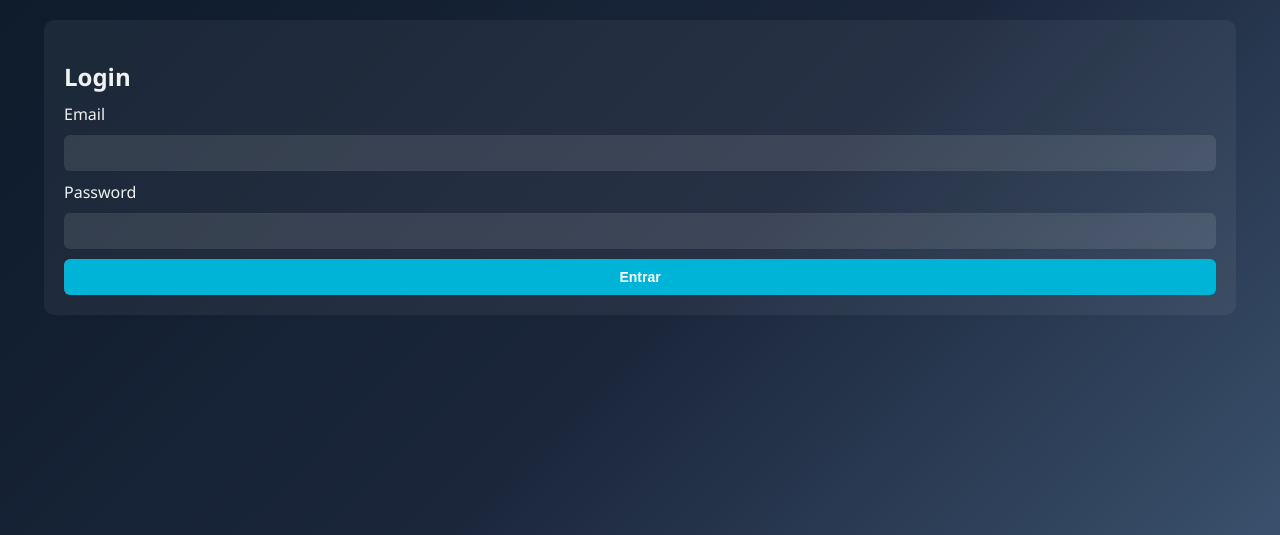
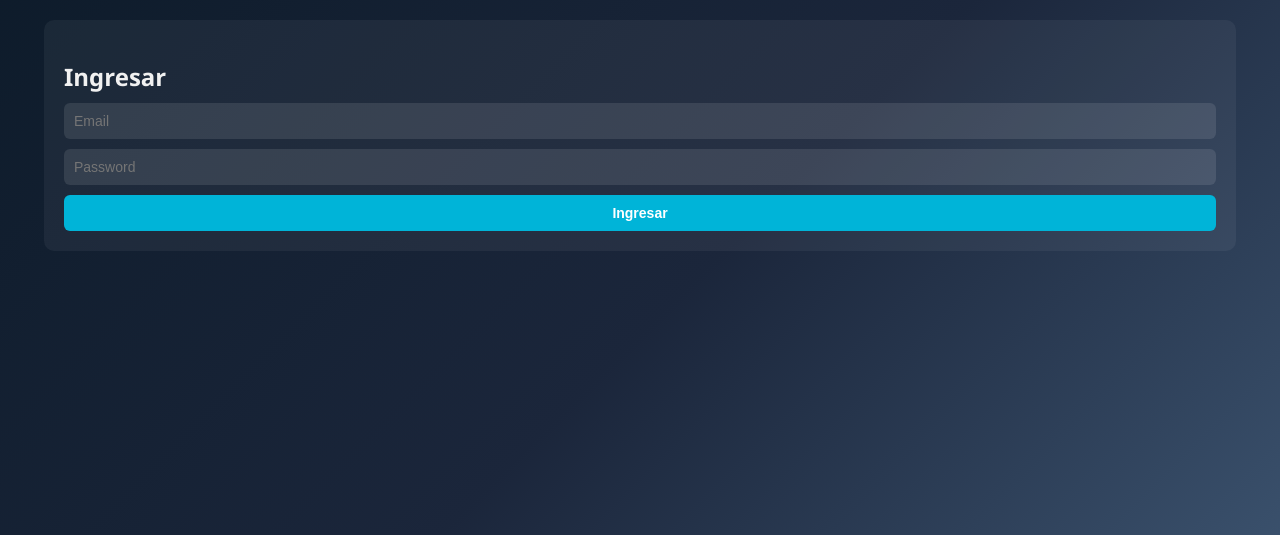
Before and after one commit to crhistopher09ponce04-art/Window-Shopping, a Flask app: page /login in a window 1280 px wide. Shown: the part 65-600 px from the top of the page. Run offline with Flask 3, Linux system fonts and the light colour scheme.

Commit message:
Update login.html

```diff
--- a/templates/login.html
+++ b/templates/login.html
@@ -1,14 +1,10 @@
 {% extends "base.html" %}
 {% block content %}
-<h2>Login</h2>
+<h2>{{ t("Ingresar","Login","登入") }}</h2>
+{% if error %}<div class="mensaje">{{ error }}</div>{% endif %}
 <form method="post">
-  <label>Email</label>
-  <input type="text" name="username" required>
-  <label>Password</label>
-  <input type="password" name="password" required>
-  <button type="submit">Entrar</button>
+    <input type="text" name="username" placeholder="Email">
+    <input type="password" name="password" placeholder="Password">
+    <button type="submit">{{ t("Ingresar","Login","登入") }}</button>
 </form>
-{% if error %}
-  <div class="alert alert-error">{{ error }}</div>
-{% endif %}
 {% endblock %}
```
